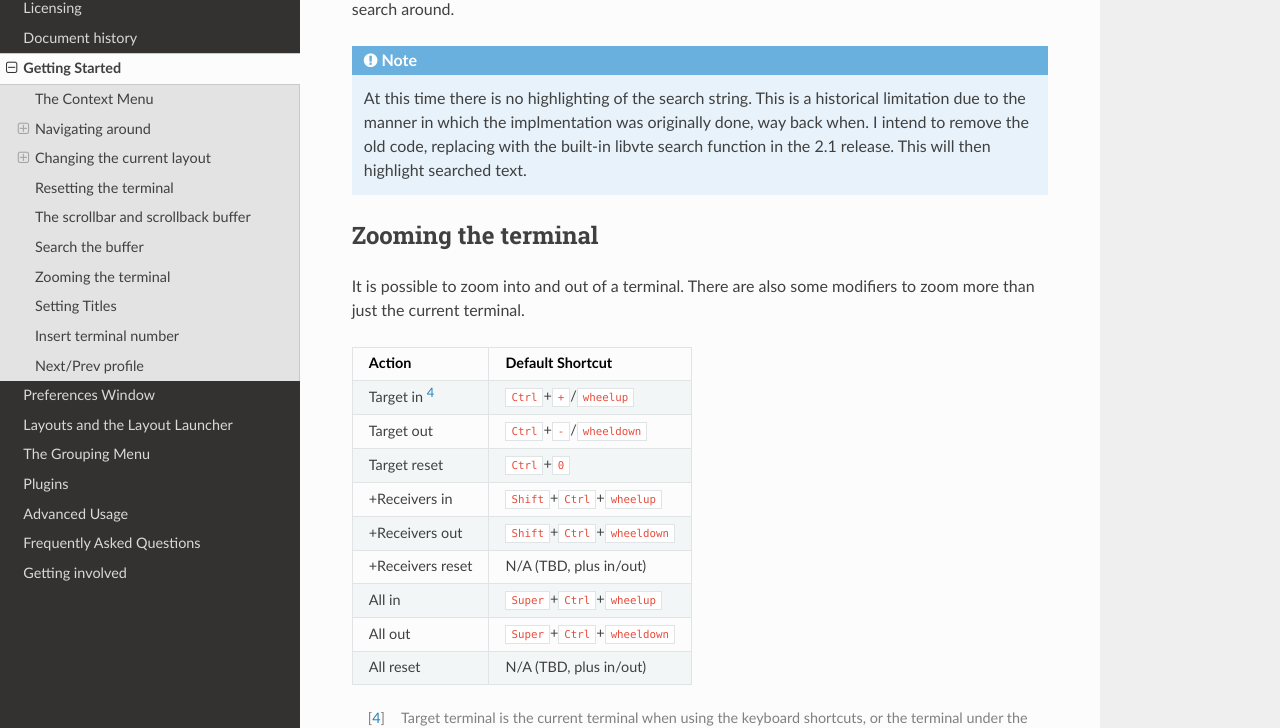
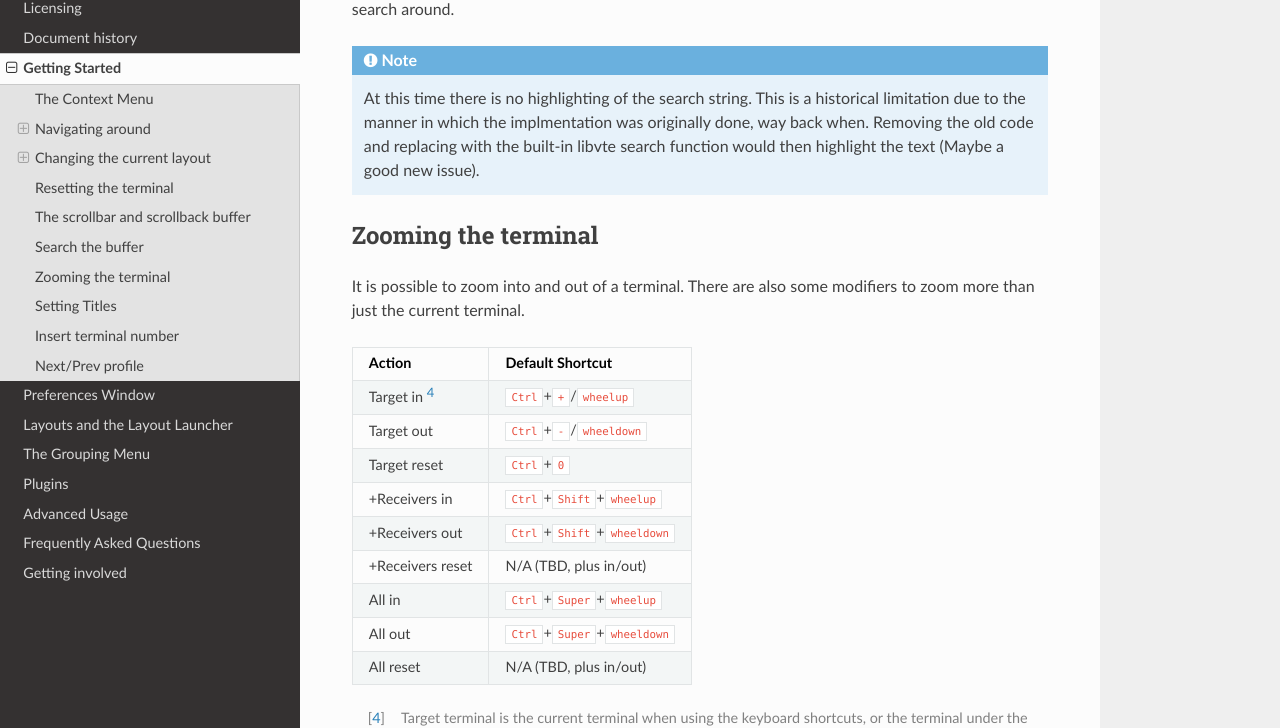
Before and after one commit to gnome-terminator/docs, a Sphinx documentation site: the page built from source/gettingstarted.rst, in a window 1280 px wide and 1400 px high, scrolled down 13569 px. Shown: the part 169-897 px from the top of the window. Built offline with Sphinx 7.4.7 and the Read the Docs theme 2.0.0, drawn with Linux system fonts in a browser that asks for light colours; some of the changed text lies outside the part shown.

```diff
--- a/source/gettingstarted.rst
+++ b/source/gettingstarted.rst
@@ -509,10 +509,10 @@ well as an option to wrap the search around.
 
 .. note:: At this time there is no highlighting of the search string.
           This is a historical limitation due to the manner in which
-          the implmentation was originally done, way back when. I
-          intend to remove the old code, replacing with the built-in
-          libvte search function in the 2.1 release. This will then
-          highlight searched text.
+          the implmentation was originally done, way back when.
+          Removing the old code and replacing with the built-in
+          libvte search function would then highlight the text (Maybe
+          a good new issue).
 
 .. _zooming-the-terminal:
 
@@ -533,15 +533,15 @@ terminal.
 +------------------+------------------------------------------+
 | Target reset     | ``Ctrl``\ +\ ``0``                       |
 +------------------+------------------------------------------+
-| +Receivers in    | ``Shift``\ +\ ``Ctrl``\ +\ ``wheelup``   |
+| +Receivers in    | ``Ctrl``\ +\ ``Shift``\ +\ ``wheelup``   |
 +------------------+------------------------------------------+
-| +Receivers out   | ``Shift``\ +\ ``Ctrl``\ +\ ``wheeldown`` |
+| +Receivers out   | ``Ctrl``\ +\ ``Shift``\ +\ ``wheeldown`` |
 +------------------+------------------------------------------+
 | +Receivers reset | N/A (TBD, plus in/out)                   |
 +------------------+------------------------------------------+
-| All in           | ``Super``\ +\ ``Ctrl``\ +\ ``wheelup``   |
+| All in           | ``Ctrl``\ +\ ``Super``\ +\ ``wheelup``   |
 +------------------+------------------------------------------+
-| All out          | ``Super``\ +\ ``Ctrl``\ +\ ``wheeldown`` |
+| All out          | ``Ctrl``\ +\ ``Super``\ +\ ``wheeldown`` |
 +------------------+------------------------------------------+
 | All reset        | N/A (TBD, plus in/out)                   |
 +------------------+------------------------------------------+
```
Also changed, not shown: other parts of source/gettingstarted.rst (+2 -2 lines).
